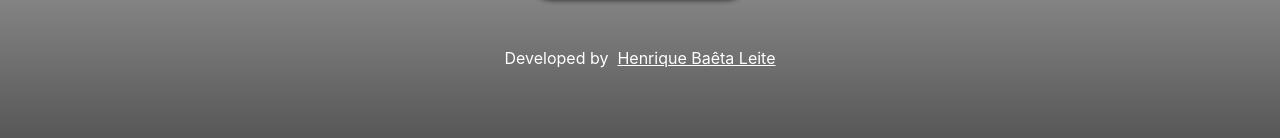
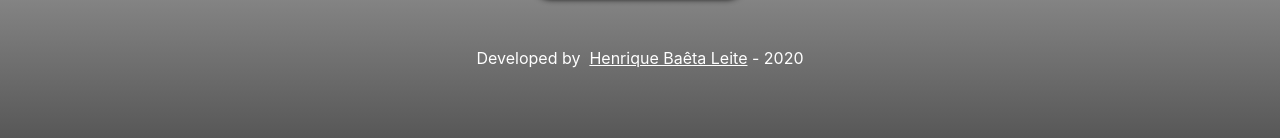
Before and after one commit to HenriqueBaetaLeite/roll-dice, a React (Create React App) app: page / in a window 1280 px wide. Shown: the part 388-526 px from the top of the page. Built offline with nearby package versions, Linux system fonts and the light colour scheme.

Commit message:
atualizando footer

```diff
--- a/src/Footer.jsx
+++ b/src/Footer.jsx
@@ -10,7 +10,8 @@ const Footer = () => (
         rel="noopener noreferrer nofollow"
       >
         Henrique Baêta Leite
-      </a>
+      </a>{' '}
+      - 2020
     </p>
   </footer>
 );
```
